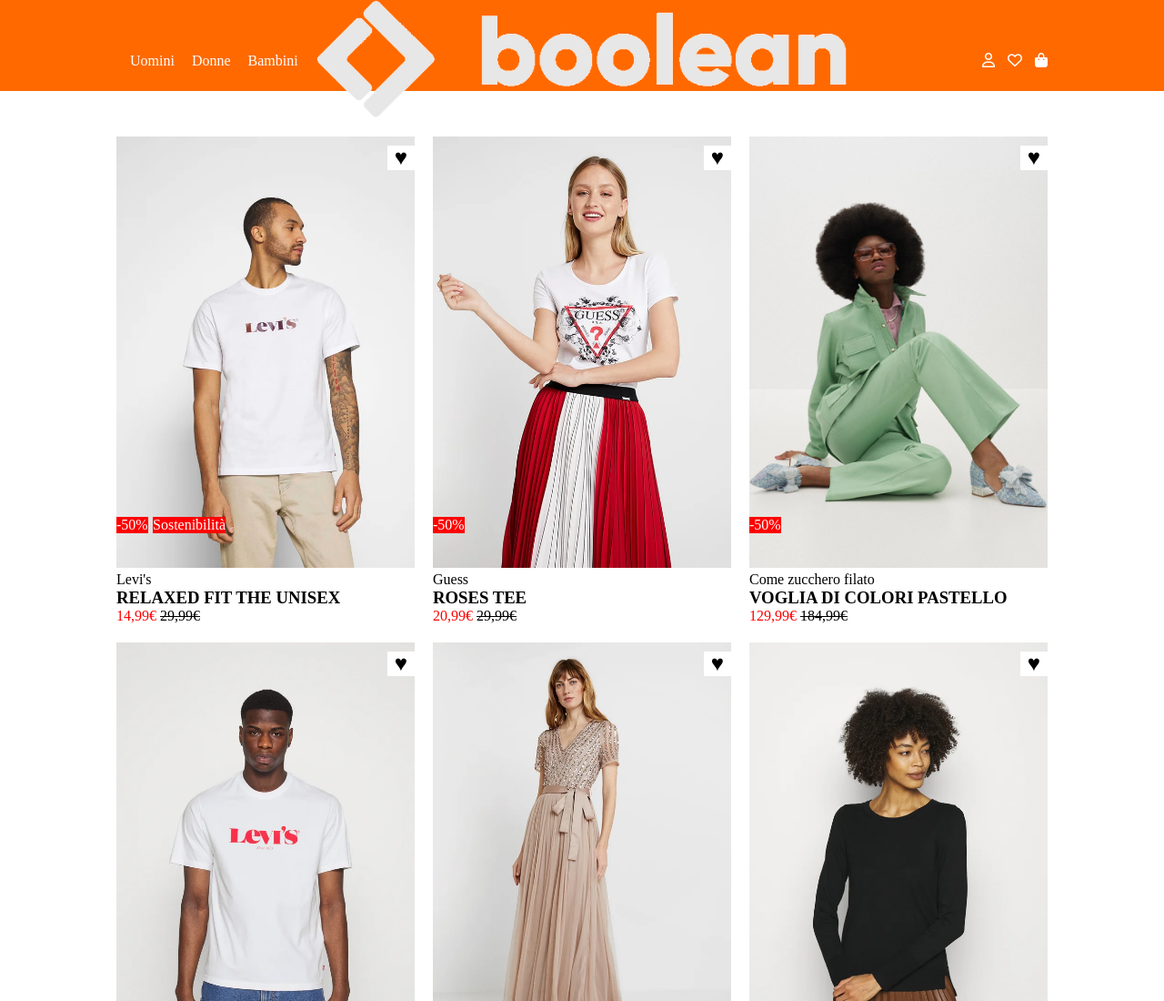
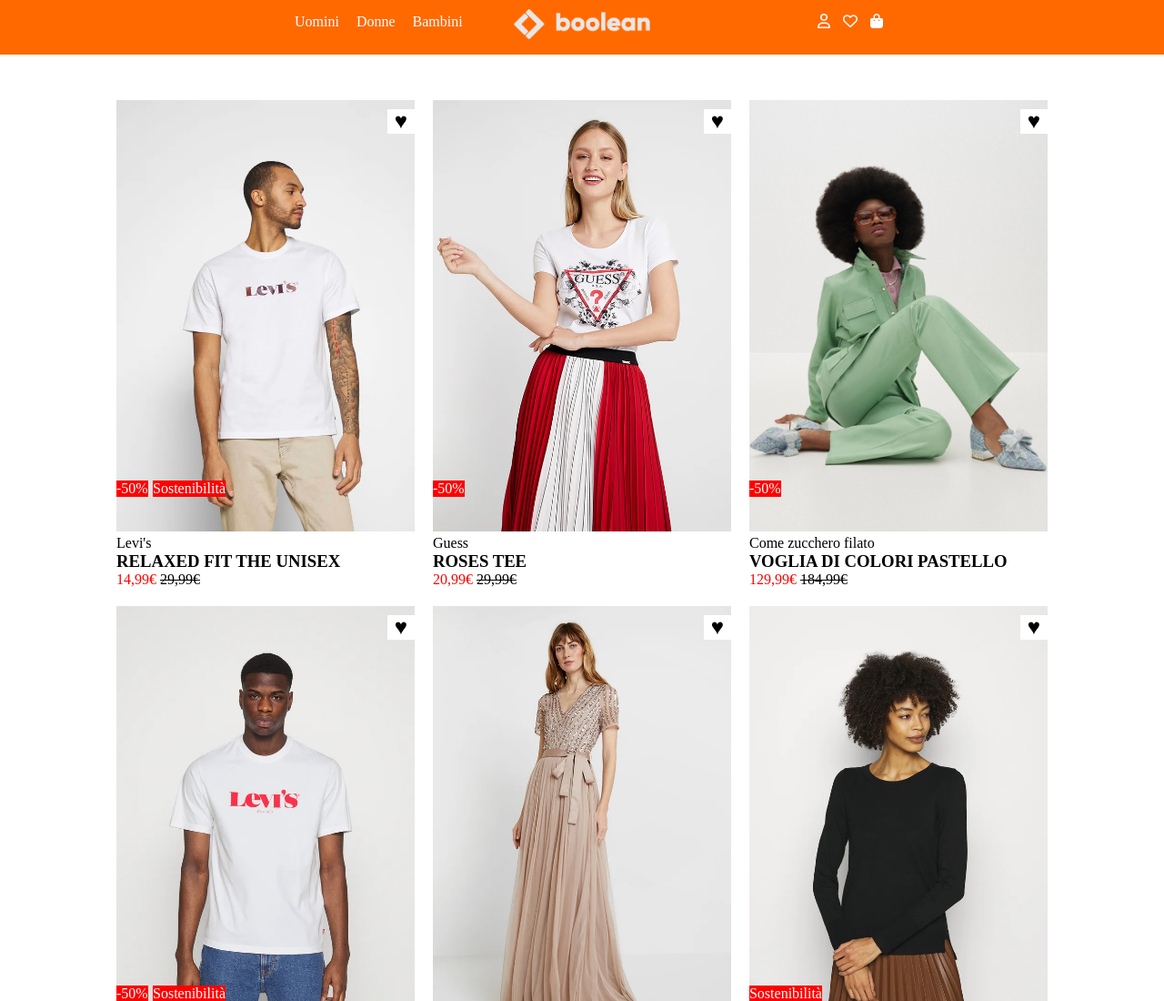
Before and after one commit to Massimiliano-Novello/html-css-boolando, a plain HTML site: page index.html in a window 1280 px wide. Shown: the top 1100 px of the page at 91% size. Drawn offline with Linux system fonts and the light colour scheme.

Commit message:
modifica header

```diff
--- a/css/style.css
+++ b/css/style.css
@@ -27,7 +27,7 @@
 .header {
     background-color: #FF6900;
     width: 100%;
-    height: 100px;
+    height: 60px;
     margin-bottom: 50px;
 }
 
@@ -43,8 +43,12 @@
     width: 25%;
 }
 
+.logo img {
+    width: 150px;
+    margin-top: 10px;
+}
+
 .logo {
-    flex-grow: 1;
     text-align: center;
 }
 
```
